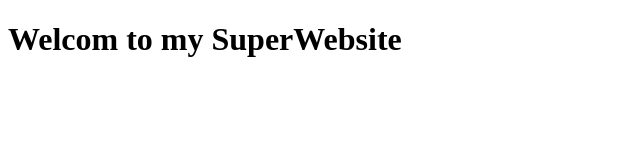
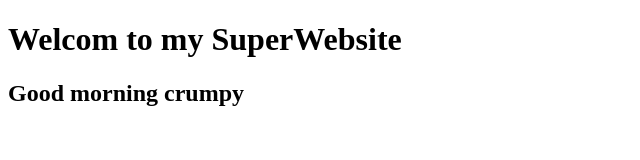
Before and after one commit to Ariane4/SuperWebsite, a plain HTML site: page index.html in a window 1280 px wide. Shown: the whole page, without its empty margins (0-640 px from the left). Drawn offline with Linux system fonts and the light colour scheme.

Commit message:
SuperWebsite

```diff
--- a/index.html
+++ b/index.html
@@ -9,5 +9,6 @@
 </head>
 <body>
     <h1>Welcom to my SuperWebsite</h1>
+    <h2>Good morning crumpy</h2>
 </body>
 </html>
```
